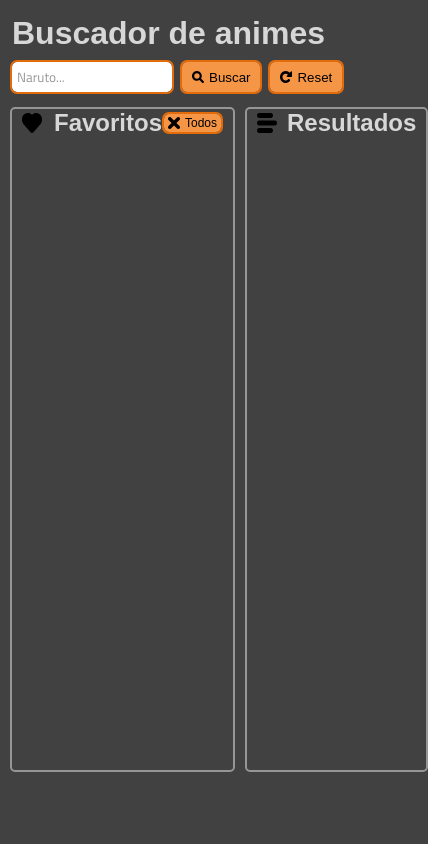
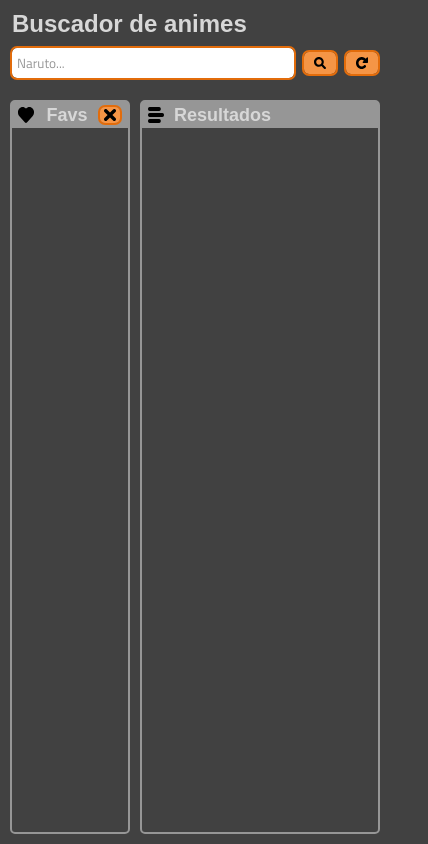
Before and after one commit to PaulaEPR/buscador-series-anime, a website: page src/html/index.html in a window 390 px wide. Shown: the whole page, 428 px wide, since content can reach past the window. Drawn offline with nearby package versions, Linux system fonts and the light colour scheme; files that its build step writes are made by us from their sources; files whose address does not match are found by name; a web font is replaced by a local one.

Commit message:
feat: add responsive layout

```diff
--- a/src/html/partials/header.html
+++ b/src/html/partials/header.html
@@ -2,8 +2,8 @@
   <h1 class="header__title">Buscador de animes</h1>
   <form action="#" method="post" class="search js-search">
     <input type="search" name="anime-search" id="anime-search" class="search__input js-input" placeholder="Naruto..." spellcheck="false" minlength="3" autofocus required>
-    <button type="submit" class="search__button button js-submit"><img src="./assets/images/icons/search.svg" alt="submit" class="icon--button">Buscar</button>
-    <button type="reset" class="search__button button"><img src="./assets/images/icons/reset.svg" alt="reset" class="icon--button">Reset</button>
+    <button type="submit" class="search__button button js-submit"><img src="./assets/images/icons/search.svg" alt="submit" class="icon--button"><span class="button__title">Buscar</span></button>
+    <button type="reset" class="search__button button"><img src="./assets/images/icons/reset.svg" alt="reset" class="icon--button"><span class="button__title">Reset</span></button>
 
 
   </form>
--- a/src/html/partials/main.html
+++ b/src/html/partials/main.html
@@ -2,8 +2,8 @@
   <section class="main__fav js-main-fav">
     <header class="main__fav--header">
       <img src="./assets/images/icons/favs.svg" alt="favs" class="icon--section">
-      <h2 class="main__fav--title">Favoritos</h2>
-      <button type="reset" class="main__fav--button button js-delete-all"><img src="./assets/images/icons/delete.svg" alt="delete" class="icon--button">Todos</button>
+      <h2 class="main__fav--title">Favs</h2>
+      <button type="reset" class="main__fav--button button js-delete-all"><img src="./assets/images/icons/delete.svg" alt="delete" class="icon--button"><span class="button__title">Todos</span></button>
     </header>
     <section class="main__fav--section js-favorites"></section>
   </section>
--- a/src/js/main.js
+++ b/src/js/main.js
@@ -10,8 +10,6 @@ const deleteAllFav = document.querySelector('.js-delete-all');
 
 let favorite = [];
 let result = [];
-
-/* --- Testing --- */
 
 /* --- Get data form API --- */
 
--- a/src/scss/components/_buttons.scss
+++ b/src/scss/components/_buttons.scss
@@ -15,11 +15,17 @@
   &:active {
     background-color: $color-dark;
   }
+  &__title {
+    display: none;
+    @include tablet {
+      display: inline;
+    }
+  }
 }
 
 .main__fav, .fav__card {
   &--button {
-    font-size: 12px;
+    font-size: 10px;
     padding: 2px 4px;
     margin-right: 2px;
   }
--- a/src/scss/components/_icons.scss
+++ b/src/scss/components/_icons.scss
@@ -3,7 +3,11 @@
     width: 12px;
   }
   &--section {
-    width: 20px;
+    width: 16px;
+    padding: 5px 0;
+    @include tablet {
+      width: 20px;
+    }
   }
 }
 
--- /dev/null
+++ b/src/scss/core/_mixins.scss
@@ -0,0 +1,10 @@
+@mixin tablet {
+  @media (min-width: 768px) {
+    @content;
+  }
+}
+@mixin desktop {
+  @media (min-width: 1200px) {
+    @content;
+  }
+}
--- a/src/scss/layout/_header.scss
+++ b/src/scss/layout/_header.scss
@@ -1,21 +1,42 @@
 .header {
-  padding: 15px 2px;
+  padding: 10px 2px;
   font-family: $font-titles;
+  display: flex;
+  flex-direction: column;
+  @include tablet {
+    flex-direction: row;
+    align-items: center;
+    gap: 10px;
+  }
   &__title {
     font-family: $font-titles;
+    font-size: 24px;
     color: $color-gr-light;
     margin-bottom: 10px;
+    @include tablet {
+      font-size: 32px;
+      margin-bottom: 0;
+      align-self: baseline;
+    }
   }
 }
 
 .search {
   display: flex;
+  align-items: center;
   gap: 10px;
+  @include tablet {
+    //height: 34px;
+  }
   &__input {
+    width: 100%;
     outline: 2px solid $color-medium;
     border: none;
     border-radius: 5px;
     padding: 5px;
+    @include tablet {
+      //width: 50%;
+    }
     &::placeholder {
       color: $color-gr-medium;
     }
--- a/src/scss/layout/_page.scss
+++ b/src/scss/layout/_page.scss
@@ -2,36 +2,49 @@ body {
   background-color: $color-gr-dark;
   padding: 0 10px;
   height: 100vh;
+  display: grid;
+  grid-template-rows: 100px 1fr;
+  @include tablet {
+    grid-template-rows: 80px 1fr;
+  }
 }
 
 /* MAIN */
 
 .main {
-  //background-color: $color-gr-light;
-  min-height: 80%;
   display: grid;
-  grid-template-columns: minmax(225px, 1fr) 3fr;
-  margin-bottom: 10px;
+  grid-template-columns: minmax(120px, 1fr) 3fr;
+  @include tablet {
+    grid-template-columns: minmax(225px, 1fr) 3fr;
+  }
+
 
   &__fav,
   &__res {
-    padding: 0 10px;
+    //padding: 0 10px;
     margin-bottom: 10px;
-    //background-color: $color-gr-medium;
     //min-height: 100%;
     border: 2px solid $color-gr-medium;
     border-radius: 5px;
 
     &--header {
+      background-color: $color-gr-medium;
       display: flex;
       //justify-content: space-between;
       align-items: center;
+      padding: 0 6px;
       margin-bottom: 10px;
+      @include tablet {
+        padding: 0 10px;
+      }
     }
   }
 
   &__res {
     margin-left: 10px;
+    &--title {
+      padding-left: 10px;
+    }
   }
 
   &__fav--header {
@@ -42,7 +55,10 @@ body {
   &__res--title {
     font-family: $font-titles;
     color: $color-gr-light;
-    padding-left: 10px;
+    font-size: 18px;
+    @include tablet {
+      font-size: 24px;
+    }
   }
 }
 
@@ -51,27 +67,36 @@ body {
   display: flex;
   flex-wrap: wrap;
   gap: 10px;
-  padding-bottom: 10px;
+  padding: 0 10px 10px;
 }
 
 /* CARDS RESULTS */
 
 .res__card {
-  width: 225px;
-  height: 350px;
+  width: 145px;
+  height: 225px;
   border: 2px solid $color-light;
   border-radius: 5px;
   position: relative;
+  margin-bottom: 30px;
+  @include tablet {
+    width: 225px;
+    height: 350px;
+  }
   &--title {
     color: $color-first;
     background-color: $color-light;
     border-radius: 5px;
-    height: 80px;
+    height: 70px;
     padding: 5px;
     position: absolute;
-    bottom: 0;
+    bottom: -35px;
     width: 100%;
     margin: 5px;
+    overflow: hidden;
+    @include tablet {
+      //height: 90px;
+    }
   }
   &--selected {
     border: 2px solid $color-first;
@@ -90,17 +115,24 @@ body {
 .fav__card {
   width: 100%;
   padding: 3px 2px;
+  border: 2px solid $color-first;
+  border-radius: 5px;
   display: grid;
-  grid-template-columns: 2fr 4fr 1fr;
   place-items: center;
   gap: 10px;
-  border: 2px solid $color-first;
-  border-radius: 5px;
+  grid-template-columns: 2fr 1fr;
+  @include tablet {
+    grid-template-columns: 2fr 4fr 1fr;
+  }
   &--img {
     width: 50px;
   }
   &--title {
     color: $color-gr-medium;
     text-align: left;
+    display: none;
+    @include tablet {
+      display: inline;
+    }
   }
 }
--- a/src/scss/main.scss
+++ b/src/scss/main.scss
@@ -1,5 +1,6 @@
 @import 'core/variables';
 @import 'core/reset';
+@import 'core/mixins';
 @import 'components/buttons';
 @import 'components/icons';
 @import 'layout/page';
```
